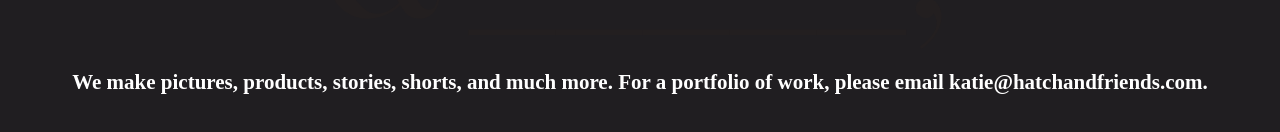
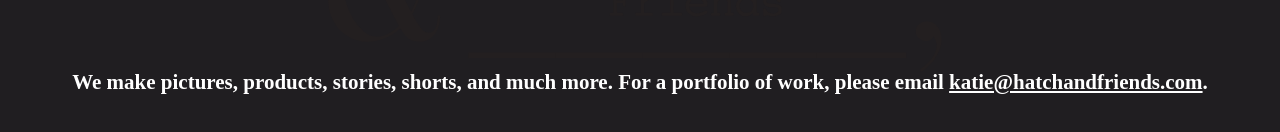
Before and after one commit to mchalepage/hatch-and-friends, a React (Create React App) app: page / in a window 1280 px wide. Shown: the part 478-610 px from the top of the page. Built offline with nearby package versions, Linux system fonts and the light colour scheme; a web font is replaced by a local one.

Commit message:
added reset.css and formatted email link

```diff
--- a/src/App.css
+++ b/src/App.css
@@ -21,3 +21,6 @@
   font-style: normal;
   color: white;
 }
+.email-link {
+  color: white;
+}
--- a/src/App.js
+++ b/src/App.js
@@ -1,5 +1,6 @@
 import React from 'react';
 import logo from './logo.svg';
+import './reset.css';
 import './App.css';
 
 function App() {
@@ -8,7 +9,7 @@
       <header className="App-header">
         <img src={logo} className="App-logo" alt="logo" />
         <p>
-          We make pictures, products, stories, shorts, and much more. For a portfolio of work, please email katie@hatchandfriends.com.
+          We make pictures, products, stories, shorts, and much more. For a portfolio of work, please email <a className='email-link' href = "mailto: katie@hatchandfriends.com">katie@hatchandfriends.com</a>.
         </p>
       </header>
     </div>
--- /dev/null
+++ b/src/reset.css
@@ -0,0 +1,48 @@
+/* http://meyerweb.com/eric/tools/css/reset/
+   v2.0 | 20110126
+   License: none (public domain)
+*/
+
+html, body, div, span, applet, object, iframe,
+h1, h2, h3, h4, h5, h6, p, blockquote, pre,
+a, abbr, acronym, address, big, cite, code,
+del, dfn, em, img, ins, kbd, q, s, samp,
+small, strike, strong, sub, sup, tt, var,
+b, u, i, center,
+dl, dt, dd, ol, ul, li,
+fieldset, form, label, legend,
+table, caption, tbody, tfoot, thead, tr, th, td,
+article, aside, canvas, details, embed,
+figure, figcaption, footer, header, hgroup,
+menu, nav, output, ruby, section, summary,
+time, mark, audio, video {
+	margin: 0;
+	padding: 0;
+	border: 0;
+	font-size: 100%;
+	font: inherit;
+	vertical-align: baseline;
+}
+/* HTML5 display-role reset for older browsers */
+article, aside, details, figcaption, figure,
+footer, header, hgroup, menu, nav, section {
+	display: block;
+}
+body {
+	line-height: 1;
+}
+ol, ul {
+	list-style: none;
+}
+blockquote, q {
+	quotes: none;
+}
+blockquote:before, blockquote:after,
+q:before, q:after {
+	content: '';
+	content: none;
+}
+table {
+	border-collapse: collapse;
+	border-spacing: 0;
+}
```
